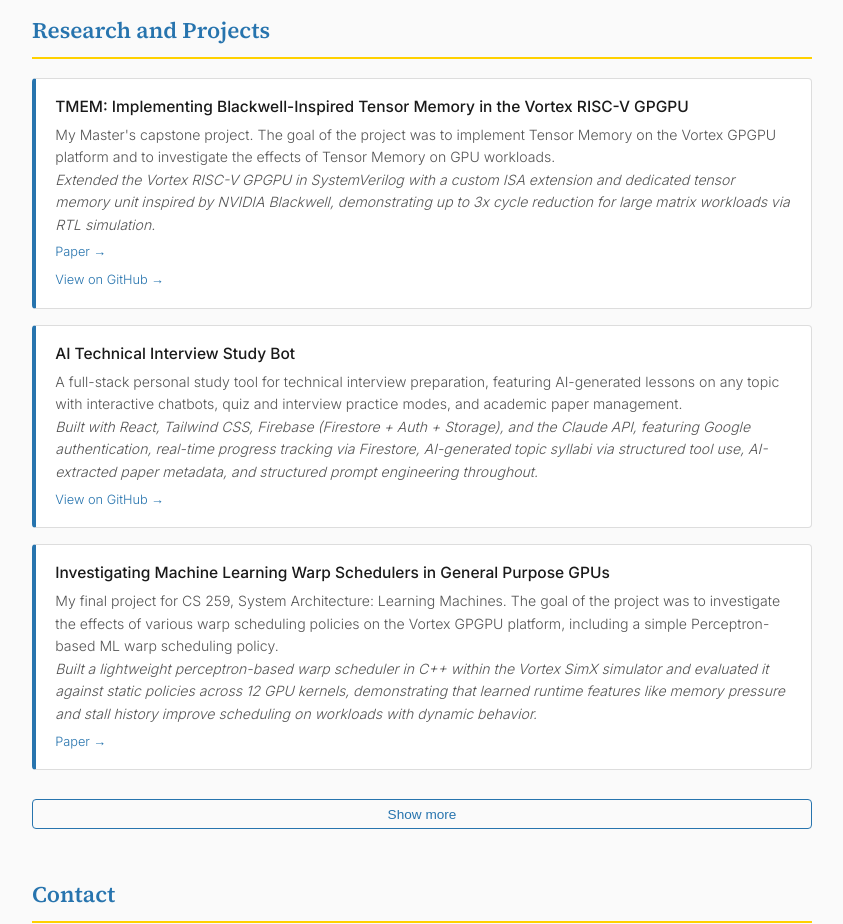
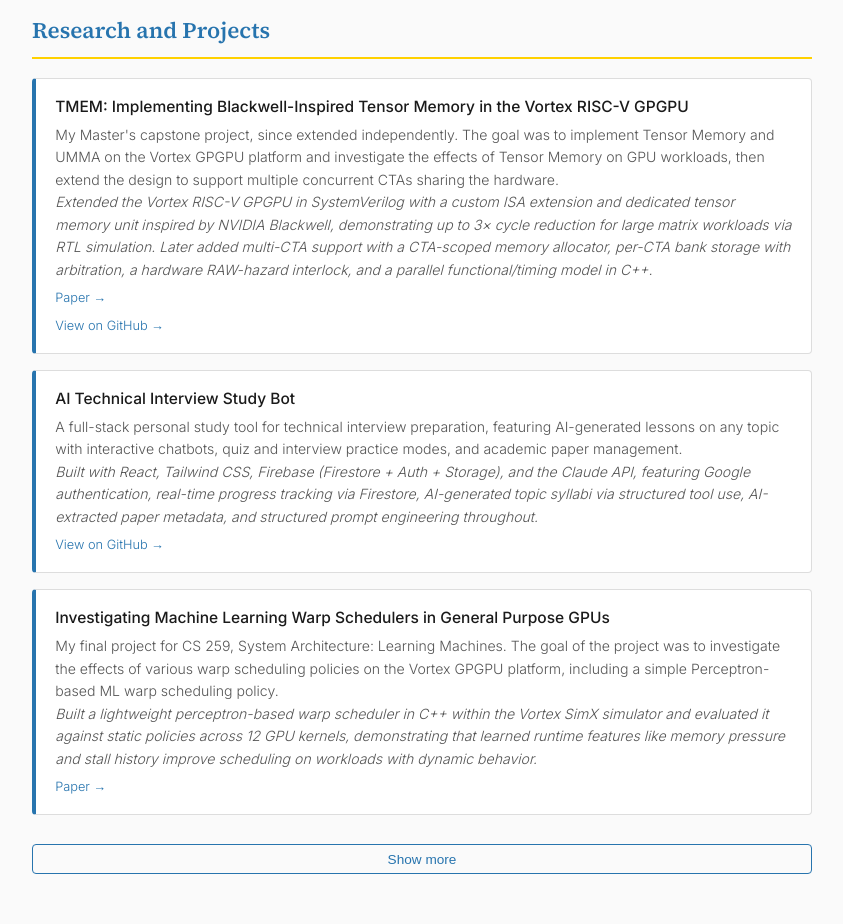
Before and after one commit to eyoon1131/www, a plain HTML site: page index.html in a window 1280 px wide. Shown: the part 1080-2004 px from the top of the page, without its empty margins (218-1061 px from the left). Drawn offline with Linux system fonts and the light colour scheme.

Commit message:
updated TMEM info

```diff
--- a/index.html
+++ b/index.html
@@ -260,8 +260,8 @@
 
         <div class="project-item">
           <h3>TMEM: Implementing Blackwell-Inspired Tensor Memory in the Vortex RISC-V GPGPU</h3>
-          <p>My Master's capstone project. The goal of the project was to implement Tensor Memory on the Vortex GPGPU platform and to investigate the effects of Tensor Memory on GPU workloads.</p>
-          <p class="project-highlight">Extended the Vortex RISC-V GPGPU in SystemVerilog with a custom ISA extension and dedicated tensor memory unit inspired by NVIDIA Blackwell, demonstrating up to 3x cycle reduction for large matrix workloads via RTL simulation.</p>
+          <p>My Master's capstone project, since extended independently. The goal was to implement Tensor Memory and UMMA on the Vortex GPGPU platform and investigate the effects of Tensor Memory on GPU workloads, then extend the design to support multiple concurrent CTAs sharing the hardware.</p>
+          <p class="project-highlight">Extended the Vortex RISC-V GPGPU in SystemVerilog with a custom ISA extension and dedicated tensor memory unit inspired by NVIDIA Blackwell, demonstrating up to 3× cycle reduction for large matrix workloads via RTL simulation. Later added multi-CTA support with a CTA-scoped memory allocator, per-CTA bank storage with arbitration, a hardware RAW-hazard interlock, and a parallel functional/timing model in C++.</p>
           <a href="docs/capstone_report.pdf">Paper →</a>
           <br>
           <a href="https://github.com/eyoon1131/vortex/tree/tensor_mem">View on GitHub →</a>
```
